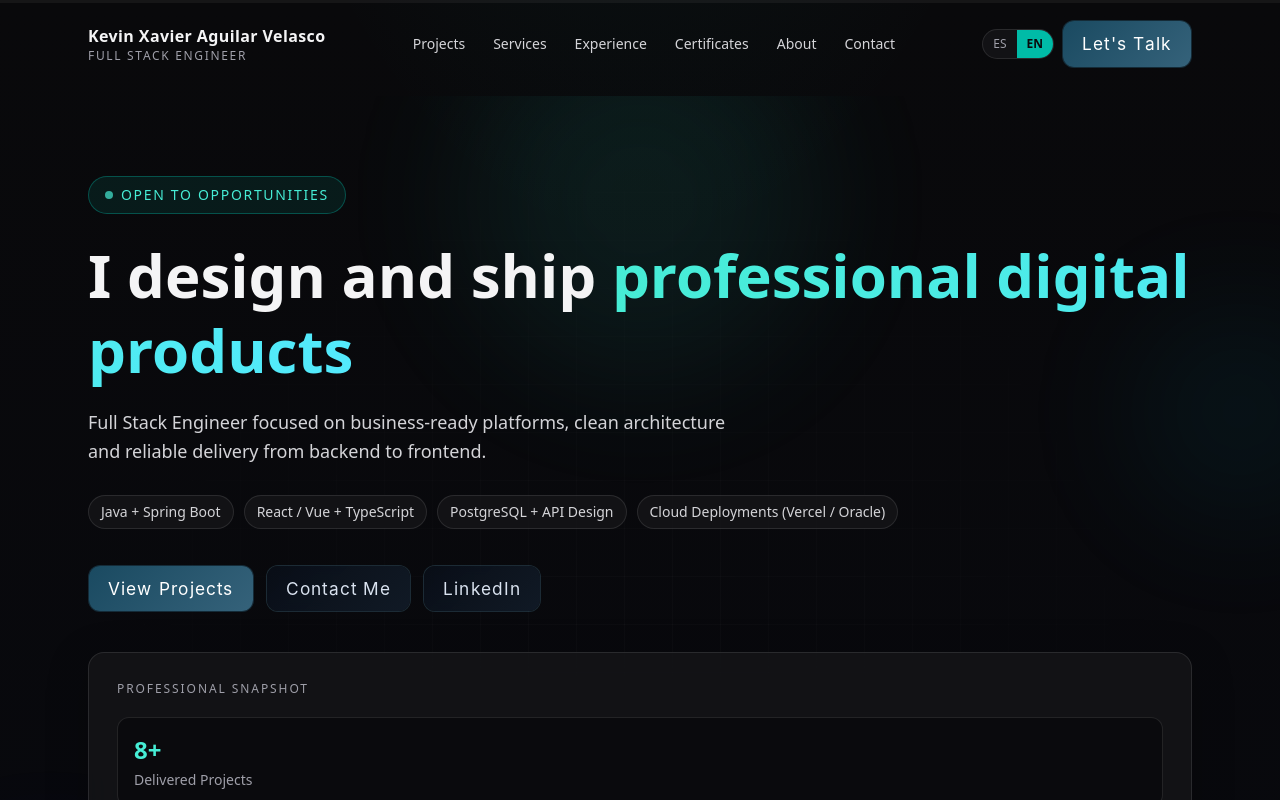
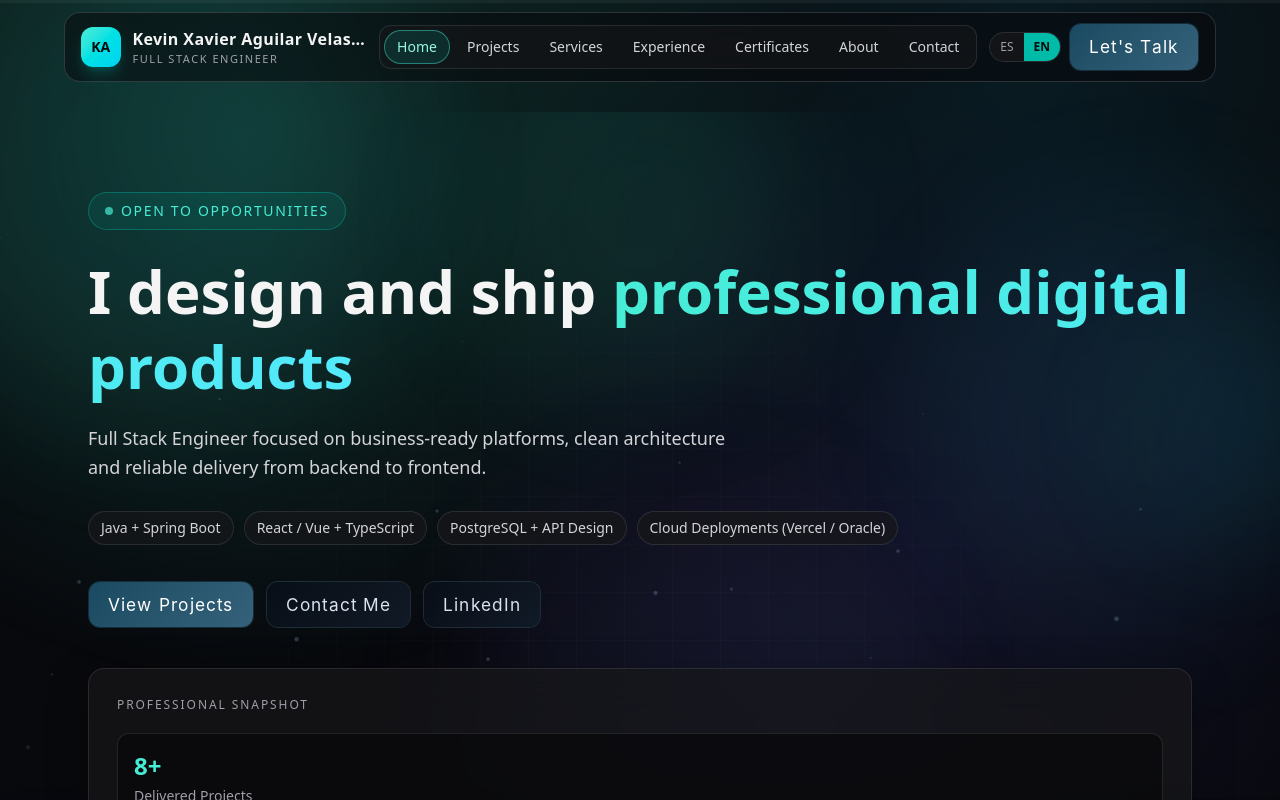
Before and after one commit to XaviX598/portfolio, a Next.js app: page / in a window 1280 px wide. Shown: the top 800 px of the page. Built offline with nearby package versions, Linux system fonts and the light colour scheme.

Commit message:
feat(portfolio): upgrade visual system with ambient background and premium navbar

```diff
--- a/app/globals.css
+++ b/app/globals.css
@@ -33,6 +33,74 @@ body {
   overflow-x: hidden;
 }
 
+.ambient-bg {
+  position: fixed;
+  inset: 0;
+  z-index: 0;
+  pointer-events: none;
+  overflow: hidden;
+}
+
+.ambient-bg__mesh {
+  position: absolute;
+  inset: 0;
+  background-image:
+    radial-gradient(circle at 20% 18%, rgba(45, 212, 191, 0.2), transparent 45%),
+    radial-gradient(circle at 80% 8%, rgba(14, 116, 144, 0.18), transparent 42%),
+    radial-gradient(circle at 72% 72%, rgba(99, 102, 241, 0.12), transparent 45%);
+  animation: ambientMesh 14s ease-in-out infinite alternate;
+}
+
+.ambient-bg__aurora {
+  position: absolute;
+  border-radius: 9999px;
+  filter: blur(74px);
+  opacity: 0.38;
+}
+
+.ambient-bg__aurora--a {
+  width: 520px;
+  height: 520px;
+  top: -120px;
+  left: -140px;
+  background: rgba(45, 212, 191, 0.24);
+  animation: auroraFloatA 17s ease-in-out infinite;
+}
+
+.ambient-bg__aurora--b {
+  width: 420px;
+  height: 420px;
+  top: 22%;
+  right: -110px;
+  background: rgba(56, 189, 248, 0.2);
+  animation: auroraFloatB 16s ease-in-out infinite;
+}
+
+.ambient-bg__aurora--c {
+  width: 460px;
+  height: 460px;
+  bottom: -160px;
+  left: 34%;
+  background: rgba(129, 140, 248, 0.16);
+  animation: auroraFloatC 19s ease-in-out infinite;
+}
+
+.ambient-bg__particles {
+  position: absolute;
+  inset: 0;
+}
+
+.ambient-bg__particle {
+  position: absolute;
+  bottom: -2%;
+  border-radius: 9999px;
+  background: rgba(176, 221, 255, 0.6);
+  box-shadow: 0 0 16px rgba(148, 216, 255, 0.45);
+  animation-name: ambientParticleRise;
+  animation-timing-function: linear;
+  animation-iteration-count: infinite;
+}
+
 /* Progress Bar */
 .progress-container {
   position: fixed;
@@ -54,6 +122,47 @@ body {
 
 @keyframes progress-scroll {
   to { width: 100%; }
+}
+
+@keyframes ambientMesh {
+  0% {
+    transform: translate3d(0, 0, 0) scale(1);
+  }
+  100% {
+    transform: translate3d(0, -16px, 0) scale(1.03);
+  }
+}
+
+@keyframes auroraFloatA {
+  0%, 100% { transform: translate3d(0, 0, 0); }
+  50% { transform: translate3d(34px, 28px, 0); }
+}
+
+@keyframes auroraFloatB {
+  0%, 100% { transform: translate3d(0, 0, 0); }
+  50% { transform: translate3d(-38px, 26px, 0); }
+}
+
+@keyframes auroraFloatC {
+  0%, 100% { transform: translate3d(0, 0, 0); }
+  50% { transform: translate3d(30px, -24px, 0); }
+}
+
+@keyframes ambientParticleRise {
+  0% {
+    transform: translateY(0) scale(1);
+    opacity: 0;
+  }
+  15% {
+    opacity: 0.4;
+  }
+  85% {
+    opacity: 0.2;
+  }
+  100% {
+    transform: translateY(-110vh) scale(0.45);
+    opacity: 0;
+  }
 }
 
 /* Scroll-driven animations */
--- /dev/null
+++ b/components/AmbientBackground.tsx
@@ -0,0 +1,42 @@
+"use client";
+
+import { useMemo } from "react";
+
+export default function AmbientBackground() {
+  const particles = useMemo(
+    () =>
+      Array.from({ length: 24 }, (_, index) => ({
+        id: index,
+        left: (index * 17) % 100,
+        size: 2 + (index % 4),
+        delay: (index % 8) * 0.8,
+        duration: 10 + (index % 7) * 2.2,
+      })),
+    []
+  );
+
+  return (
+    <div className="ambient-bg" aria-hidden="true">
+      <div className="ambient-bg__mesh" />
+      <div className="ambient-bg__aurora ambient-bg__aurora--a" />
+      <div className="ambient-bg__aurora ambient-bg__aurora--b" />
+      <div className="ambient-bg__aurora ambient-bg__aurora--c" />
+
+      <div className="ambient-bg__particles">
+        {particles.map((particle) => (
+          <span
+            key={particle.id}
+            className="ambient-bg__particle"
+            style={{
+              left: `${particle.left}%`,
+              width: `${particle.size}px`,
+              height: `${particle.size}px`,
+              animationDelay: `${particle.delay}s`,
+              animationDuration: `${particle.duration}s`,
+            }}
+          />
+        ))}
+      </div>
+    </div>
+  );
+}
--- a/components/HomeClient.tsx
+++ b/components/HomeClient.tsx
@@ -9,6 +9,7 @@ import Experience from "./Experience";
 import Certificates from "./Certificates";
 import About from "./About";
 import Contact from "./Contact";
+import AmbientBackground from "./AmbientBackground";
 
 export type PortfolioLang = "en" | "es";
 
@@ -17,13 +18,15 @@ export default function HomeClient() {
 
   return (
     <>
+      <AmbientBackground />
+
       <div className="progress-container">
         <div className="progress-bar"></div>
       </div>
 
       <Navbar lang={lang} onLangChange={setLang} />
 
-      <main className="pt-24">
+      <main className="pt-28 relative z-10">
         <Hero lang={lang} />
         <Projects lang={lang} />
         <Services lang={lang} />
--- a/components/Navbar.tsx
+++ b/components/Navbar.tsx
@@ -9,14 +9,53 @@ type NavbarProps = {
   onLangChange: (lang: PortfolioLang) => void;
 };
 
+const sectionIds = [
+  "home",
+  "projects",
+  "services",
+  "experience",
+  "certificates",
+  "about",
+  "contact",
+] as const;
+
 export default function Navbar({ lang, onLangChange }: NavbarProps) {
   const [scrolled, setScrolled] = useState(false);
   const [menuOpen, setMenuOpen] = useState(false);
+  const [activeSection, setActiveSection] = useState("#home");
 
   useEffect(() => {
-    const handleScroll = () => setScrolled(window.scrollY > 18);
+    const handleScroll = () => setScrolled(window.scrollY > 24);
     window.addEventListener("scroll", handleScroll);
     return () => window.removeEventListener("scroll", handleScroll);
+  }, []);
+
+  useEffect(() => {
+    const sections = sectionIds
+      .map((id) => document.getElementById(id))
+      .filter((section): section is HTMLElement => section !== null);
+
+    if (!sections.length) return;
+
+    const observer = new IntersectionObserver(
+      (entries) => {
+        const visible = entries
+          .filter((entry) => entry.isIntersecting)
+          .sort((a, b) => b.intersectionRatio - a.intersectionRatio);
+
+        if (visible[0]) {
+          setActiveSection(`#${visible[0].target.id}`);
+        }
+      },
+      {
+        root: null,
+        threshold: [0.2, 0.45, 0.7],
+        rootMargin: "-42% 0px -45% 0px",
+      }
+    );
+
+    sections.forEach((section) => observer.observe(section));
+    return () => observer.disconnect();
   }, []);
 
   const labels = useMemo(
@@ -24,6 +63,7 @@ export default function Navbar({ lang, onLangChange }: NavbarProps) {
       role: lang === "en" ? "Full Stack Engineer" : "Ingeniero Full Stack",
       letsTalk: lang === "en" ? "Let's Talk" : "Hablemos",
       nav: {
+        home: lang === "en" ? "Home" : "Inicio",
         projects: lang === "en" ? "Projects" : "Proyectos",
         services: lang === "en" ? "Services" : "Servicios",
         experience: lang === "en" ? "Experience" : "Experiencia",
@@ -36,6 +76,7 @@ export default function Navbar({ lang, onLangChange }: NavbarProps) {
   );
 
   const navItems = [
+    { href: "#home", label: labels.nav.home },
     { href: "#projects", label: labels.nav.projects },
     { href: "#services", label: labels.nav.services },
     { href: "#experience", label: labels.nav.experience },
@@ -45,29 +86,40 @@ export default function Navbar({ lang, onLangChange }: NavbarProps) {
   ];
 
   return (
-    <nav
-      className={`fixed top-0 left-0 right-0 z-50 transition-all duration-300 ${
+    <nav className="fixed inset-x-0 top-3 z-50 px-4 sm:px-6">
+      <div
+        className={`mx-auto max-w-6xl rounded-2xl border transition-all duration-300 ${
           scrolled
-          ? "bg-zinc-950/92 backdrop-blur-xl border-b border-white/10 py-3"
-          : "bg-transparent py-5"
+            ? "border-teal-300/35 bg-zinc-950/86 backdrop-blur-xl shadow-[0_16px_42px_rgba(0,0,0,0.42)]"
+            : "border-white/15 bg-zinc-950/55 backdrop-blur-lg"
         }`}
       >
-      <div className="max-w-6xl mx-auto px-4 sm:px-6 flex items-center justify-between gap-3">
-        <a href="#home" className="leading-tight">
-          <p className="text-zinc-100 font-semibold tracking-wide text-sm sm:text-base">
+        <div className="flex items-center justify-between gap-3 px-3 sm:px-4 py-2.5">
+          <a href="#home" className="flex items-center gap-3 min-w-0">
+            <span className="inline-flex h-10 w-10 items-center justify-center rounded-xl bg-gradient-to-br from-teal-300 to-cyan-400 text-zinc-950 text-sm font-bold shadow-lg shadow-teal-500/25">
+              KA
+            </span>
+            <span className="min-w-0">
+              <span className="block text-zinc-100 font-semibold tracking-wide text-sm sm:text-base truncate">
                 Kevin Xavier Aguilar Velasco
-          </p>
-          <p className="text-xs text-zinc-400 uppercase tracking-[0.14em]">
+              </span>
+              <span className="block text-[11px] text-zinc-400 uppercase tracking-[0.14em] truncate">
                 {labels.role}
-          </p>
+              </span>
+            </span>
           </a>
 
-        <div className="hidden lg:flex items-center gap-1">
+          <div className="hidden xl:flex items-center gap-1 rounded-xl border border-white/10 bg-zinc-900/55 p-1">
             {navItems.map((item) => (
               <a
                 key={item.href}
                 href={item.href}
-              className="px-3 py-2 rounded-lg text-sm text-zinc-300 hover:text-teal-300 hover:bg-teal-500/10 transition-colors"
+                onClick={() => setActiveSection(item.href)}
+                className={`px-3 py-1.5 rounded-lg text-sm border transition-all duration-250 ${
+                  activeSection === item.href
+                    ? "text-teal-200 border-teal-300/45 bg-teal-500/15"
+                    : "text-zinc-300 border-transparent hover:text-teal-200 hover:border-teal-300/25 hover:bg-teal-500/10"
+                }`}
               >
                 {item.label}
               </a>
@@ -82,7 +134,7 @@ export default function Navbar({ lang, onLangChange }: NavbarProps) {
                 className={`px-2.5 py-1.5 text-xs transition-colors ${
                   lang === "es"
                     ? "bg-teal-500 text-zinc-950 font-semibold"
-                  : "text-zinc-400 hover:text-teal-300"
+                    : "text-zinc-400 hover:text-teal-200"
                 }`}
               >
                 ES
@@ -93,7 +145,7 @@ export default function Navbar({ lang, onLangChange }: NavbarProps) {
                 className={`px-2.5 py-1.5 text-xs transition-colors ${
                   lang === "en"
                     ? "bg-teal-500 text-zinc-950 font-semibold"
-                  : "text-zinc-400 hover:text-teal-300"
+                    : "text-zinc-400 hover:text-teal-200"
                 }`}
               >
                 EN
@@ -116,12 +168,12 @@ export default function Navbar({ lang, onLangChange }: NavbarProps) {
             aria-label="Toggle menu"
             aria-expanded={menuOpen}
           >
-          <span className="text-lg">{menuOpen ? "X" : "≡"}</span>
+            <span className="text-lg">{menuOpen ? "✕" : "≡"}</span>
           </button>
         </div>
 
         {menuOpen && (
-        <div className="sm:hidden mt-3 px-4">
+          <div className="sm:hidden px-3 pb-3">
             <div className="rounded-xl border border-white/10 bg-zinc-900/95 backdrop-blur p-3 flex flex-col gap-1">
               <div className="flex border border-white/10 rounded-lg overflow-hidden mb-2">
                 <button
@@ -152,12 +204,20 @@ export default function Navbar({ lang, onLangChange }: NavbarProps) {
                 <a
                   key={item.href}
                   href={item.href}
-                onClick={() => setMenuOpen(false)}
-                className="px-3 py-2 rounded-lg text-zinc-300 hover:text-teal-300 hover:bg-teal-500/10 transition-colors"
+                  onClick={() => {
+                    setActiveSection(item.href);
+                    setMenuOpen(false);
+                  }}
+                  className={`px-3 py-2 rounded-lg text-sm transition-colors ${
+                    activeSection === item.href
+                      ? "text-teal-200 bg-teal-500/12 border border-teal-300/30"
+                      : "text-zinc-300 hover:text-teal-300 hover:bg-teal-500/10"
+                  }`}
                 >
                   {item.label}
                 </a>
               ))}
+
               <MotionButton
                 href="#contact"
                 label={labels.letsTalk}
@@ -169,6 +229,7 @@ export default function Navbar({ lang, onLangChange }: NavbarProps) {
             </div>
           </div>
         )}
+      </div>
     </nav>
   );
 }
```
Lines whose indentation alone changed are shown as unchanged.
